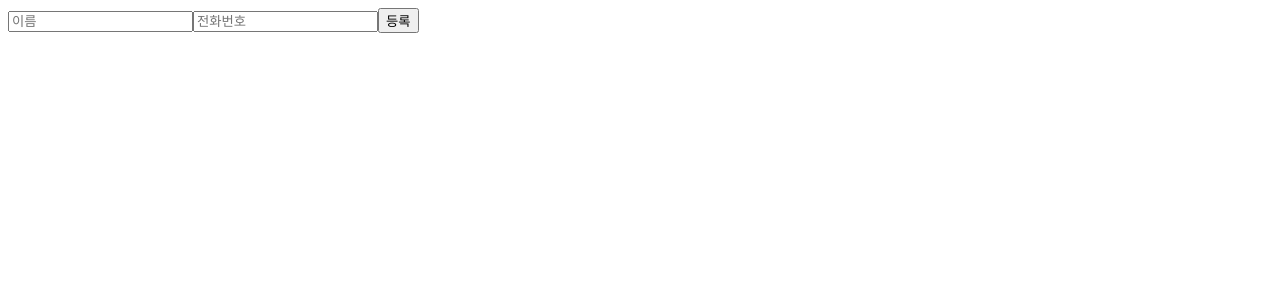
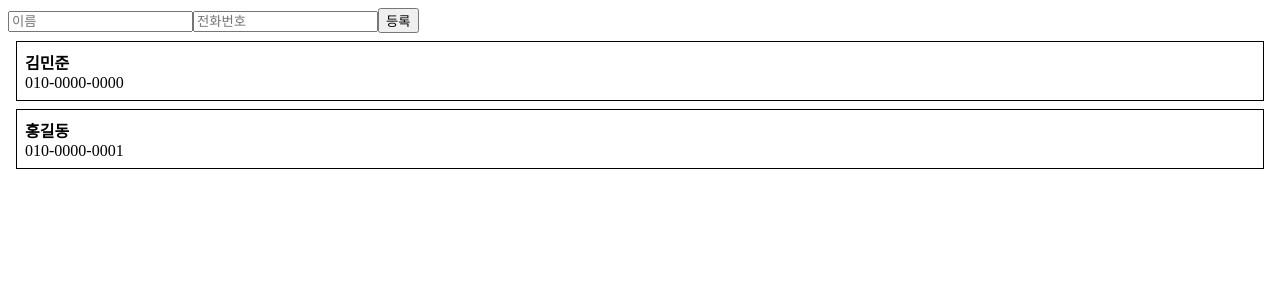
Before and after one commit to yslee9311/ReactWeb, a React (Create React App) app: page / in a window 1280 px wide. Shown: the top 300 px of the page. Built offline with nearby package versions, Linux system fonts and the light colour scheme.

Commit message:
FEAT : 데이터 추가 및 배열 내 key 사용한 리스트 표현
1. 배열 데이터 추가
2. key를 사용하여 배열 업데이트 및 리스트 표혀

```diff
--- a/src/tutorial/App.js
+++ b/src/tutorial/App.js
@@ -1,17 +1,39 @@
 import React, { Component } from 'react';
 import PhoneForm from './components/PhoneForm';
+import PhoneInfoList from './components/PhoneInfoList';
 
 class App extends Component {
+    id = 2
+    state = {
+        information: [
+            {
+                id: 0,
+                name: '김민준',
+                phone: '010-0000-0000'
+            },
+            {
+                id: 1,
+                name: '홍길동',
+                phone: '010-0000-0001'
+            }
+        ]
+    }
+
     handleCreate = (data) => {
-        console.log(data);
+        const { information } = this.state;
+        this.setState({
+          information: information.concat({ id: this.id++, ...data })
+        })
     }
 
     render() {
+        const { information } = this.state;
         return (
             <div>
                 <PhoneForm
                     onCreate={this.handleCreate}
                 />
+                <PhoneInfoList data={information}/>
             </div>
         );
     }
--- a/src/tutorial/components/PhoneForm.js
+++ b/src/tutorial/components/PhoneForm.js
@@ -41,7 +41,6 @@
                     name='phone'
                 />
                 <button type="submit">등록</button>
-                <div>{this.state.name} {this.state.phone}</div>
             </form>
         );
     }
--- /dev/null
+++ b/src/tutorial/components/PhoneInfo.js
@@ -0,0 +1,32 @@
+import React, { Component } from 'react';
+
+class PhoneInfo extends Component {
+    static defaultProps = {
+        info: {
+            name: '이름',
+            phone: '010-0000-0000',
+            id: 0
+        }
+    }
+
+    render() {
+        const style = {
+            border: '1px solid black',
+            padding: '8px',
+            margin: '8px'
+        };
+
+        const {
+            name, phone, id
+        } = this.props.info;
+
+        return (
+            <div style={style}>
+                <div><b>{name}</b></div>
+                <div>{phone}</div>
+            </div>
+        );
+    }
+}
+
+export default PhoneInfo;
--- /dev/null
+++ b/src/tutorial/components/PhoneInfoList.js
@@ -0,0 +1,23 @@
+import React, { Component } from 'react';
+import PhoneInfo from './PhoneInfo';
+
+class PhoneInfoList extends Component {
+    static defaultProps = {
+        data: []
+    }
+
+    render() {
+        const { data } = this.props;
+        const list = data.map(
+            info => (<PhoneInfo key={info.id} info={info} />)
+        );
+
+        return (
+            <div>
+                {list}
+            </div>
+        );
+    }
+}
+
+export default PhoneInfoList;
```
